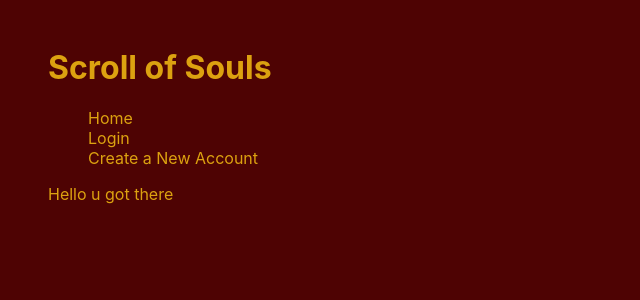
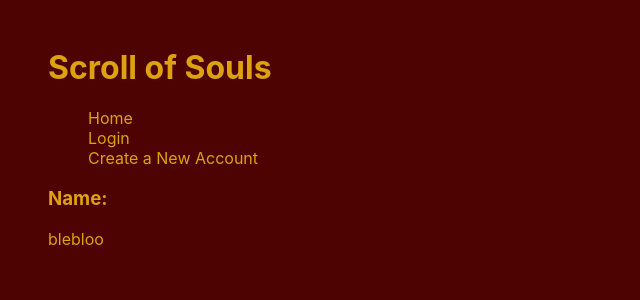
Before and after one commit to Scaramouche9/sots-capstone-project, a React (Create React App) app in the folder char-creator-client/: page /characters/1 in a window 1280 px wide. Shown: the top 300 px of the page, without its empty margins (0-640 px from the left). Built offline with nearby package versions, Linux system fonts and the light colour scheme.

Commit message:
got viewcharacterpage working/rendering correctly (i think the return of the component has to be outside of a function and only in the main component block

```diff
--- a/char-creator-client/src/App.js
+++ b/char-creator-client/src/App.js
@@ -27,8 +27,10 @@ export default function App() {
 
   const history = useHistory();
 
-  const [characterIdToView, setCharacterIdToView] = useState();
+  const [characterToView, setCharacterToView] = useState([]);
   const [characterIdToEdit, setCharacterIdToEdit] = useState();//these might change with params
+
+  const [paramsId, setParamsId] = useState();
 
   const [userCharacters, setUserCharacters] = useState([]);//for the UserCharactersPage AND ViewCharacterPage
 
@@ -126,9 +128,8 @@ export default function App() {
 					<Switch>
 
             <Route path="/characters/:id">
-							<ViewCharacterPage characterIdToView={characterIdToView} setCharacterIdToView={setCharacterIdToView}
-              userCharacters={userCharacters} setUserCharacters={setUserCharacters}/>
-              <div>Hello u got there</div>
+							<ViewCharacterPage characterToView={characterToView} setCharacterToView={setCharacterToView}
+              userCharacters={userCharacters} setUserCharacters={setUserCharacters} paramsId={paramsId} setParamsId={setParamsId}/>
 						</Route>
 
             <Route path="/characters">
@@ -166,6 +167,8 @@ export default function App() {
               errors={errors}
               setErrors={setErrors}
               resetForm={resetForm}
+              paramsId={paramsId}
+              setParamsId={setParamsId}
               />
             </Route>
 
--- a/char-creator-client/src/Components/Pages/ViewCharacterPage.js
+++ b/char-creator-client/src/Components/Pages/ViewCharacterPage.js
@@ -12,29 +12,38 @@ export default function ViewCharacterPage(props) {
 
             const characterToView = props.userCharacters.find((character) => {return character.characterId.toString() === params.id.toString()});
 
-			//displaySelectedCharacter(characterToView);
 
-            props.setCharacterIdToView(params.id);
+            props.setCharacterToView(characterToView);
+			props.setParamsId(params.id);
+
+			console.log(params.id)
 
 
         }
 
     }
 
-	const displaySelectedCharacter = (character) => {
+	useEffect(checkParams,[]);
 
-		console.log(character);
-		console.log(params.id)
+	const character = props.characterToView.characterName; //this is just to make html elements less crowded
 
-		return (
 
-			<h1> Name: </h1>
+	return (
 
-		)
+		<div>
+			<h3> Name: </h3>
+				<p> blebloo</p>
+		</div>
 
-	}
 
-	useEffect(checkParams,[]);
+	)
+
+
+
+
+
+
+
 
 
 }
```
